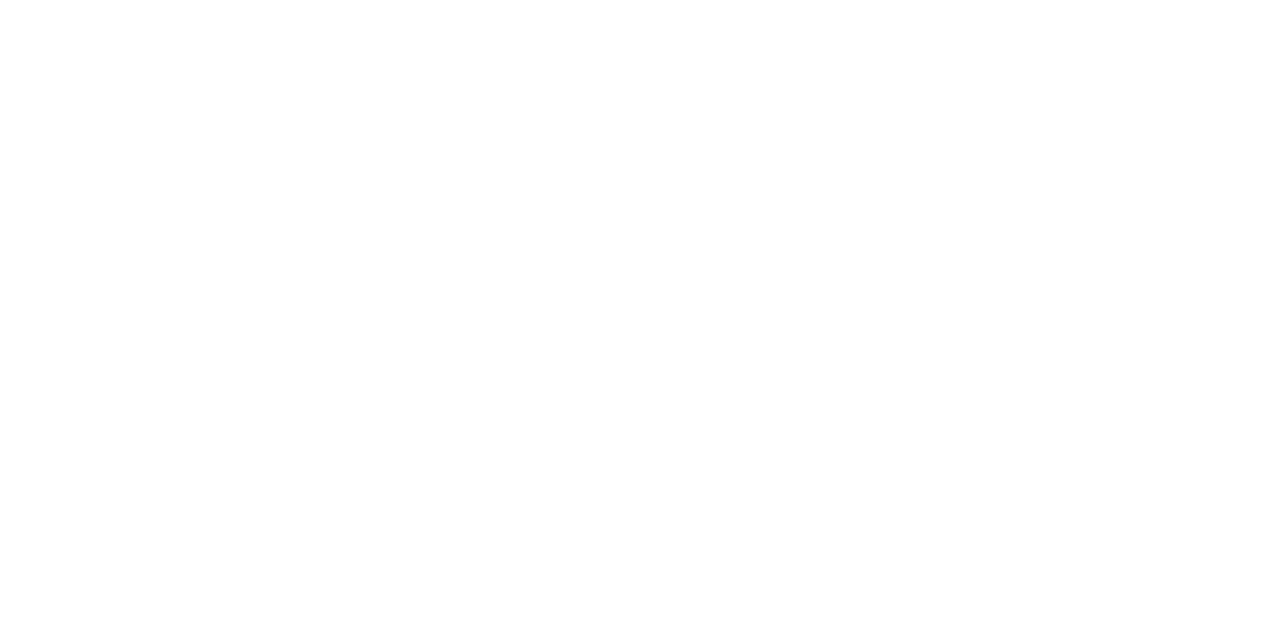
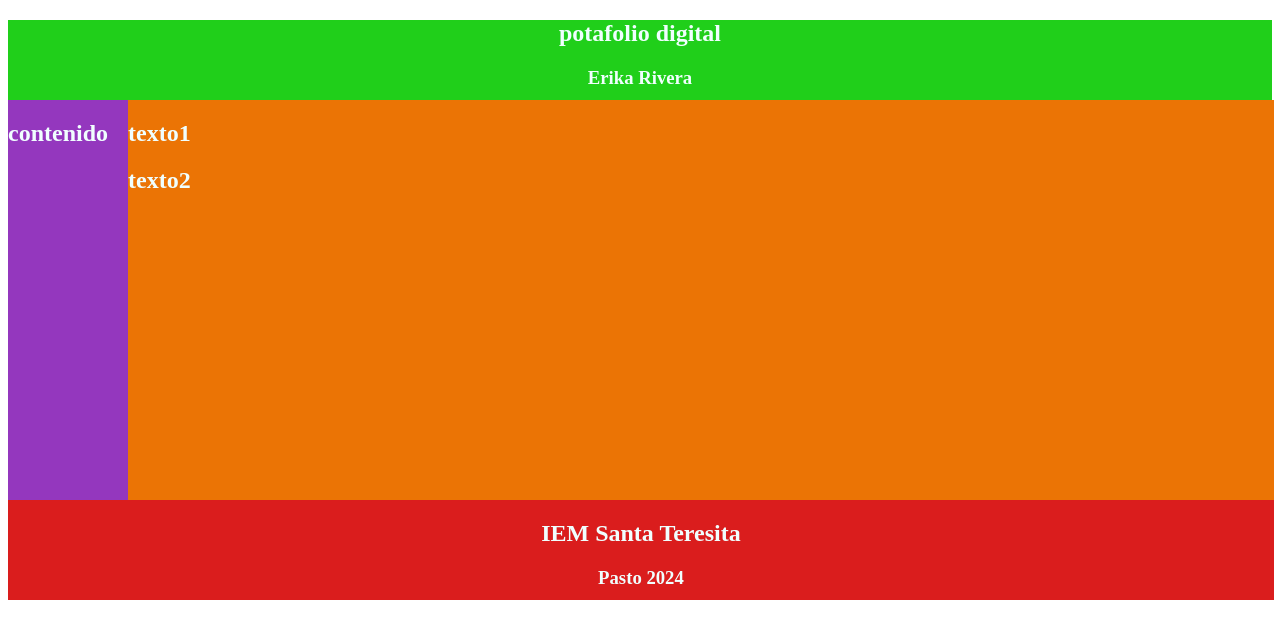
Before and after one commit to erikariver/curso-HTML, a plain HTML site: page 11/index.html in a window 1280 px wide. Drawn offline with Linux system fonts and the light colour scheme.

Commit message:
Modificado index.html

```diff
--- a/11/index.html
+++ b/11/index.html
@@ -4,8 +4,70 @@
     <meta charset="UTF-8">
     <meta name="viewport" content="width=device-width, initial-scale=1.0">
     <title>Document</title>
+
+    <style>
+        #encabezado{ text-align: center;
+            width: 100%;
+            height: 100px;
+            background-color: rgb(32, 207, 26);
+            color: azure;
+        }
+        #menu{
+            width: 10%;
+            height: 400px;
+            background-color: rgb(148, 55, 190);
+            color: azure;
+            position: absolute;
+            top :100px;
+
+
+        }
+
+        #caja3{
+            width: 89.5%;
+            height: 400px;
+            background-color: rgb(235, 116, 5);
+            color: azure;
+            position: absolute;
+            top: 100px;
+            left: 10%;
+        }
+      #caja4{ text-align: center;
+             width: 98.9%;
+             height: 100px;
+            background-color: rgb(218, 29, 29);
+            color: azure;
+            position: absolute;
+            top : 500px;
+
+      }
+
+    </style>
 </head>
 <body>
+    <div id="encabezado">
+        <h2>potafolio digital</h2>
+        <h3>Erika Rivera</h3>
+    </div>
+
+            <div id="menu">
+                <h2>contenido</h2>
+            </div>
+            <div id="caja3">
+                <div>
+                    <h2>texto1</h2>
+                </div>
+                <div>
+                    <h2>texto2</h2>
+                </div>
+            </div>
+    <div id="caja4">
+        <h2>IEM Santa Teresita</h2>
+        <h3>Pasto 2024</h3>
+    </div>
+
+
+
 
 </body>
 </html>
```
Also changed, not shown: 11/semana7/ejemplo3.html (+12 -2 lines), 1 other file.
